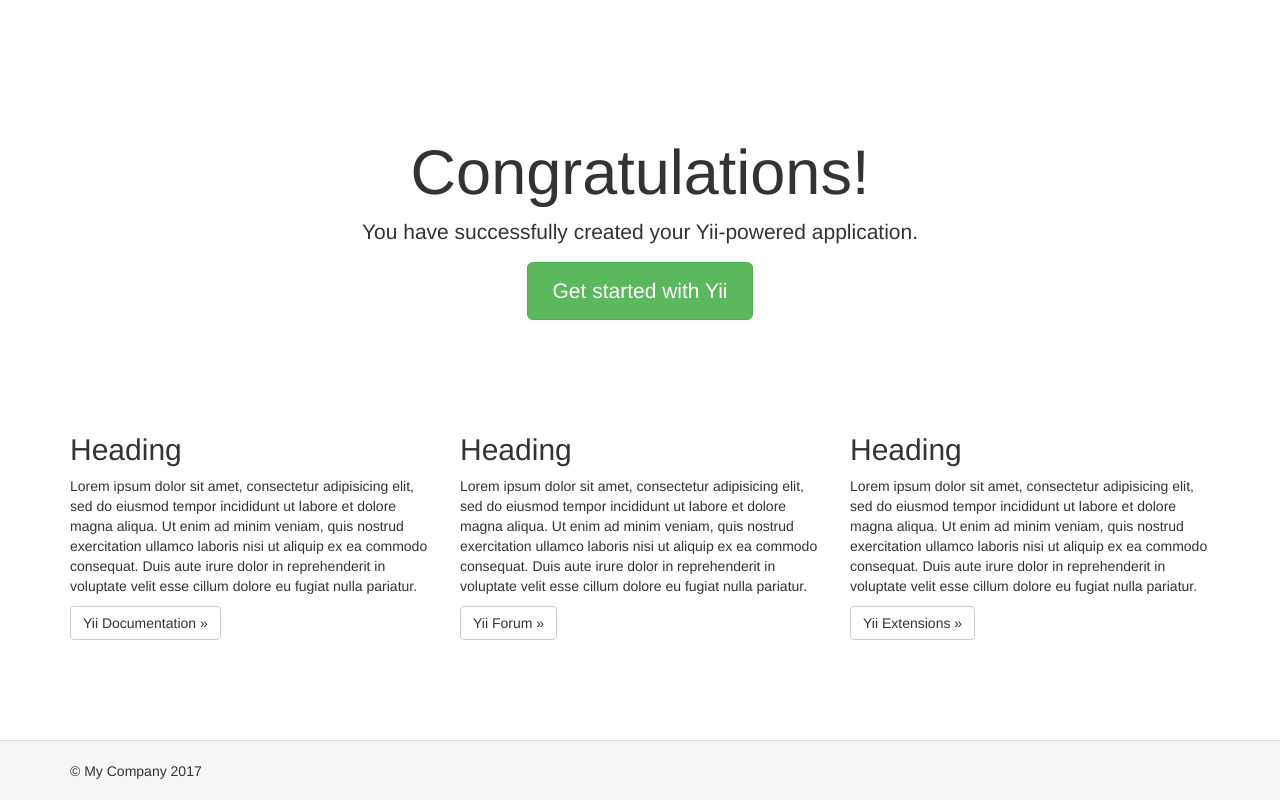
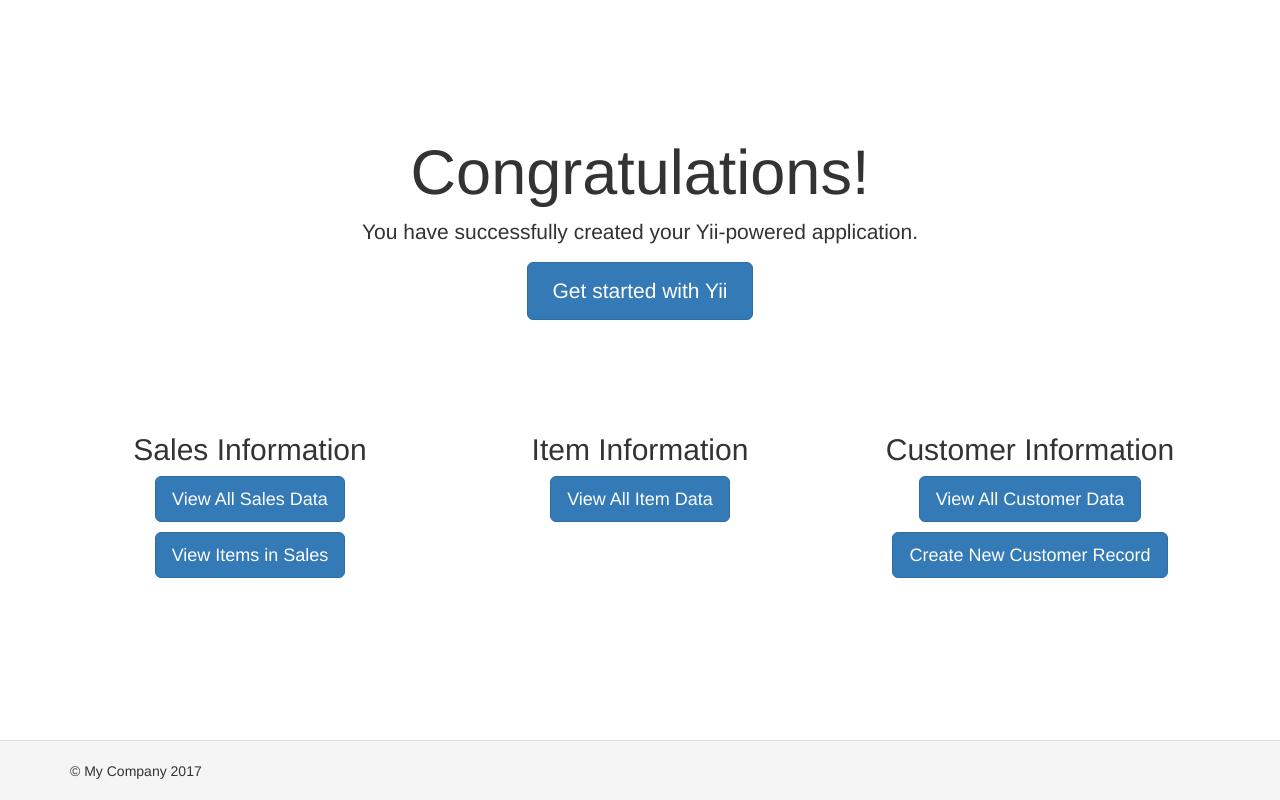
Before and after one commit to CODEarctic/ist274_qacs, a Yii app: template qacs_app/views/site/index.php in a window 1280 px wide. Run offline with PHP 8.4 and a stand-in for Yii, Linux system fonts and the light colour scheme; the template is opened without the code that fills it, so the values that code supplies are empty; some libraries are stand-ins or nearby versions.

Commit message:
Create links to specified pages as project requires

```diff
--- a/qacs_app/views/site/index.php
+++ b/qacs_app/views/site/index.php
@@ -11,12 +11,27 @@ $this->title = 'My Yii Application';
 
         <p class="lead">You have successfully created your Yii-powered application.</p>
 
-        <p><a class="btn btn-lg btn-success" href="http://www.yiiframework.com">Get started with Yii</a></p>
+        <p><a class="btn btn-lg btn-primary" href="http://www.yiiframework.com">Get started with Yii</a></p>
     </div>
 
     <div class="body-content">
 
         <div class="row">
+            <div class="col-lg-4 text-center">
+                <h2>Sales Information</h2>
+                <p><a class="btn btn-lg btn-primary" href="/sale/index">View All Sales Data</a></p>
+                <p><a class="btn btn-lg btn-primary" href="/sale/view?id=1">View Items in Sales</a></p>
+            </div>
+            <div class="col-lg-4 text-center">
+                <h2>Item Information</h2>
+                <p><a class="btn btn-lg btn-primary" href="/item/index">View All Item Data</a></p>
+            </div>
+            <div class="col-lg-4 text-center">
+                <h2>Customer Information</h2>
+                <p><a class="btn btn-lg btn-primary" href="/customer/index">View All Customer Data</a></p>
+                <p><a class="btn btn-lg btn-primary" href="/customer/create">Create New Customer Record</a></p>
+            </div>
+            <!--
             <div class="col-lg-4">
                 <h2>Heading</h2>
 
@@ -25,28 +40,9 @@ $this->title = 'My Yii Application';
                     ex ea commodo consequat. Duis aute irure dolor in reprehenderit in voluptate velit esse cillum dolore eu
                     fugiat nulla pariatur.</p>
 
-                <p><a class="btn btn-default" href="http://www.yiiframework.com/doc/">Yii Documentation &raquo;</a></p>
+                <p><a class="btn btn-primary" href="http://www.yiiframework.com/extensions/">Yii Extensions &raquo;</a></p>
             </div>
-            <div class="col-lg-4">
-                <h2>Heading</h2>
-
-                <p>Lorem ipsum dolor sit amet, consectetur adipisicing elit, sed do eiusmod tempor incididunt ut labore et
-                    dolore magna aliqua. Ut enim ad minim veniam, quis nostrud exercitation ullamco laboris nisi ut aliquip
-                    ex ea commodo consequat. Duis aute irure dolor in reprehenderit in voluptate velit esse cillum dolore eu
-                    fugiat nulla pariatur.</p>
-
-                <p><a class="btn btn-default" href="http://www.yiiframework.com/forum/">Yii Forum &raquo;</a></p>
-            </div>
-            <div class="col-lg-4">
-                <h2>Heading</h2>
-
-                <p>Lorem ipsum dolor sit amet, consectetur adipisicing elit, sed do eiusmod tempor incididunt ut labore et
-                    dolore magna aliqua. Ut enim ad minim veniam, quis nostrud exercitation ullamco laboris nisi ut aliquip
-                    ex ea commodo consequat. Duis aute irure dolor in reprehenderit in voluptate velit esse cillum dolore eu
-                    fugiat nulla pariatur.</p>
-
-                <p><a class="btn btn-default" href="http://www.yiiframework.com/extensions/">Yii Extensions &raquo;</a></p>
-            </div>
+            -->
         </div>
 
     </div>
```
